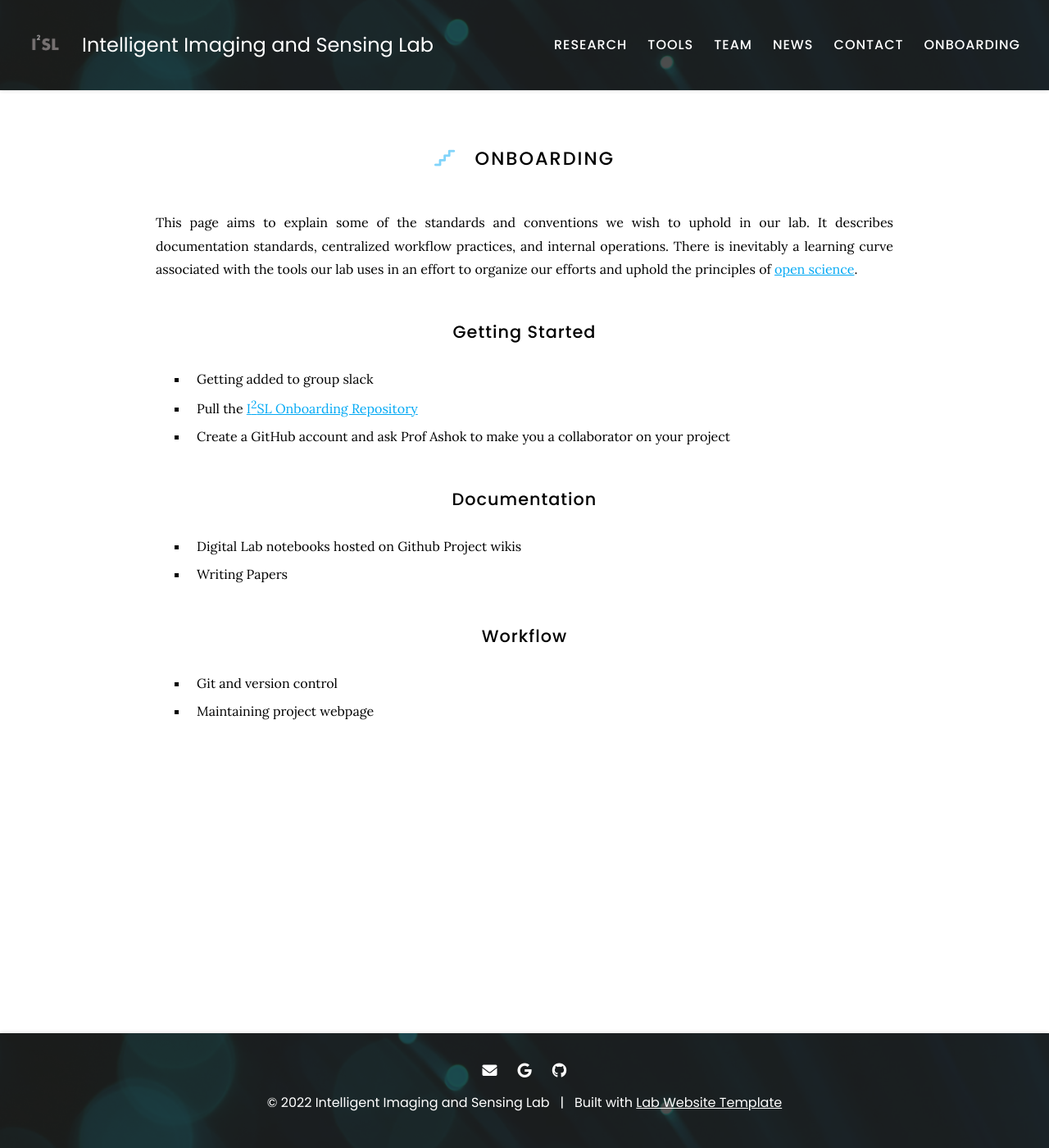
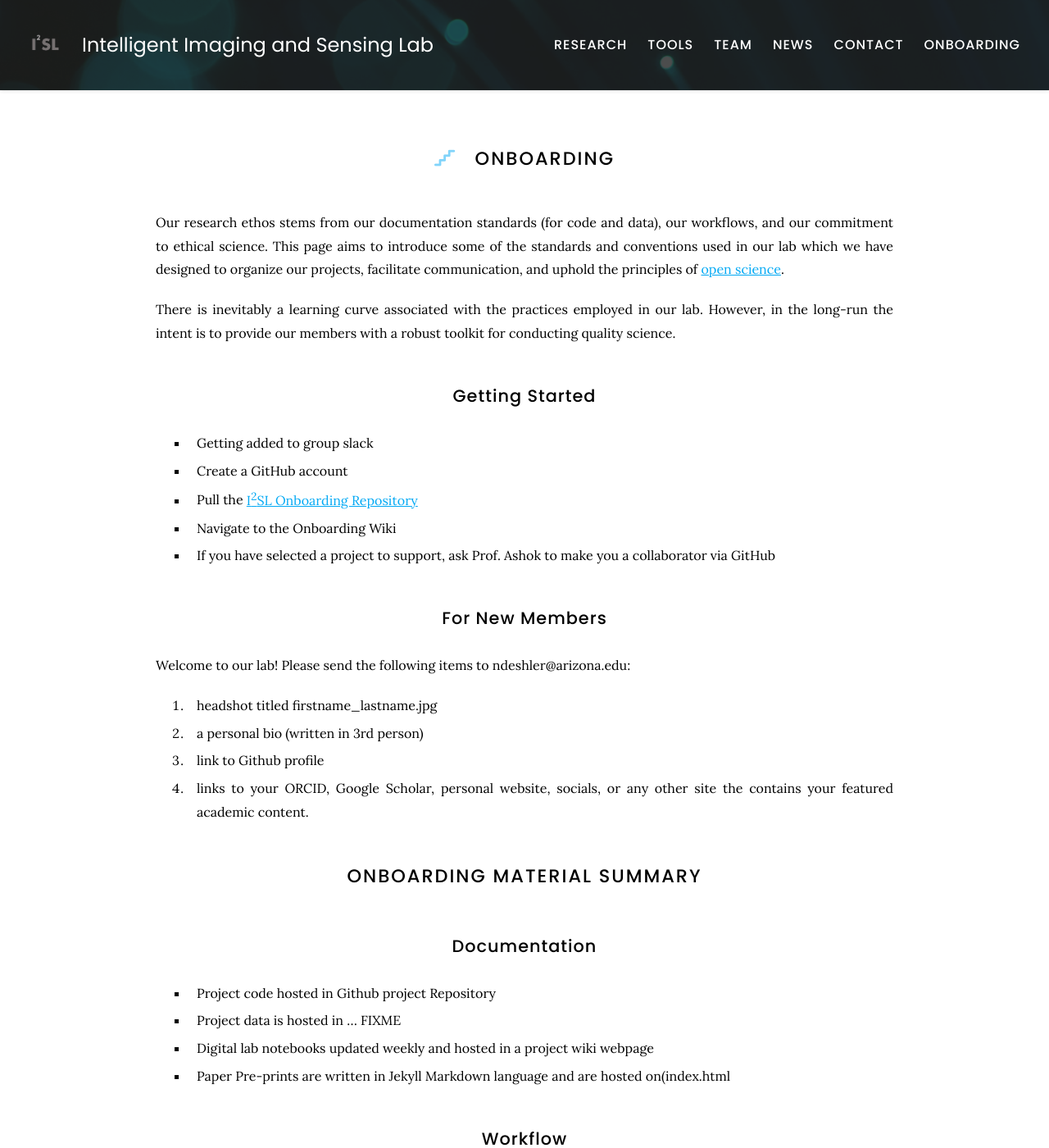
Before and after one commit to I2SL/I2SL-Website, a Jekyll site: the page built from onboarding/index.md, in a window 1280 px wide and 1400 px high. Shown: the whole window at 82% size. Built offline with Jekyll 4.4.1, drawn with Linux system fonts in a browser that asks for light colours; some of the changed text lies outside the part shown.

Commit message:
Updated Onboarding page

```diff
--- a/onboarding/index.md
+++ b/onboarding/index.md
@@ -7,20 +7,44 @@ nav:
 
 # <i class="fas fa-stairs"></i>Onboarding
 
-This page aims to explain some of the standards and conventions we wish to
-uphold in our lab. It describes documentation standards, centralized workflow practices,
-and internal operations. There is inevitably a learning curve associated with the tools
-our lab uses in an effort to organize our efforts and uphold the principles of [open science](https://en.wikipedia.org/wiki/Open_science).
+Our research ethos stems from our documentation standards (for code and data), our workflows, and our commitment to ethical science. This page aims to introduce some of the standards and conventions used in our lab which we have designed to organize our projects, facilitate communication, and uphold the principles of [open science](https://en.wikipedia.org/wiki/Open_science).
+
+There is inevitably a learning curve associated with the practices employed in our lab. However, in the long-run the intent is to provide our members with a robust toolkit for conducting quality science.
 
 ## Getting Started
 - Getting added to group slack
+- Create a GitHub account
 - Pull the [I<sup>2</sup>SL Onboarding Repository](https://github.com/ashokamit/Onboarding)
-- Create a GitHub account and ask Prof Ashok to make you a collaborator on your project
+- Navigate to the Onboarding Wiki
+- If you have selected a project to support, ask Prof. Ashok to make you a collaborator via GitHub
+
+## For New Members
+Welcome to our lab! Please send the following items to ndeshler@arizona.edu:
+  1. headshot titled firstname_lastname.jpg
+  2. a personal bio (written in 3rd person)
+  3. link to Github profile
+  4. links to your ORCID, Google Scholar, personal website, socials, or any other site the contains your featured academic content.
+
+
+# Onboarding Material Summary
 
 ## Documentation
-- Digital Lab notebooks hosted on Github Project wikis
-- Writing Papers
+- Project code hosted in Github project Repository
+- Project data is hosted in ... FIXME
+- Digital lab notebooks updated weekly and hosted in a project wiki webpage
+- Paper Pre-prints are written in Jekyll Markdown language and are hosted on(index.html
 
 ## Workflow
-- Git and version control
-- Maintaining project webpage
+- Version control on project github repositories
+- Maintaining commit logs
+- Properly creating meta-data for your projects
+
+## Lab communication
+- Most communication performed in I2SL slack
+- Slack channels are organized by content
+
+## Lab Ethics
+In joining this lab, you commit to:
+- helping cultivate a community of learners is accepting and supportive of each other.
+- standing against discrimination against people based on their ethnic, social, racial, or sexual background/identity.
+- engaging in ethical scientific practices. This includes applying the [FAIR principles](https://www.go-fair.org/fair-principles/) to the best of your capacity and ensuring you bring the highest standard of integrity to your work.
```
Also changed, not shown: research/index.md (+1 -1 lines).
